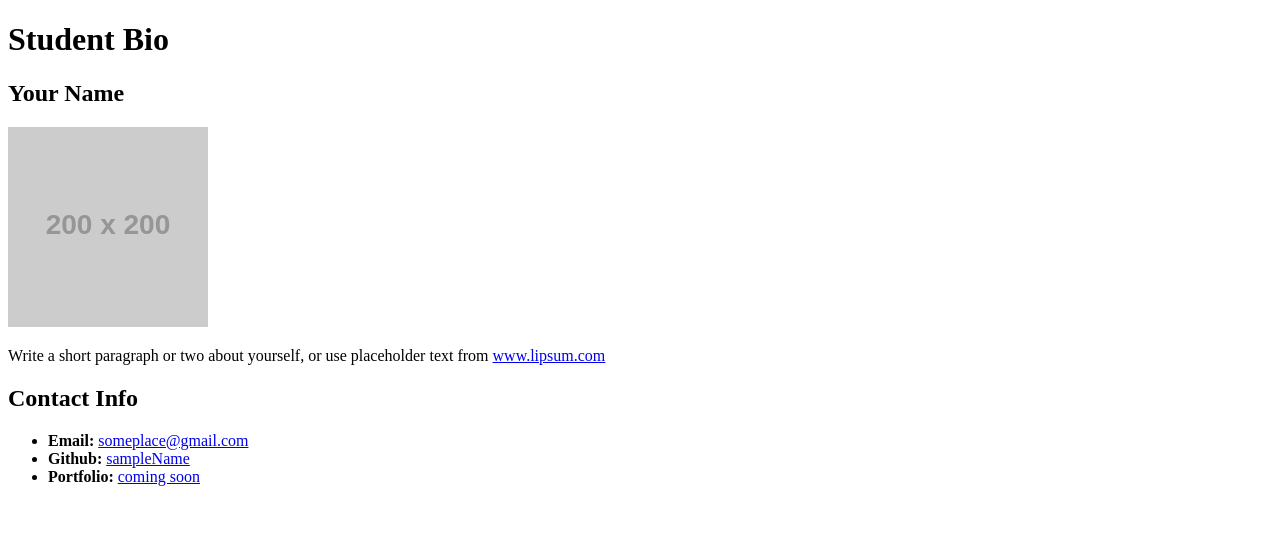
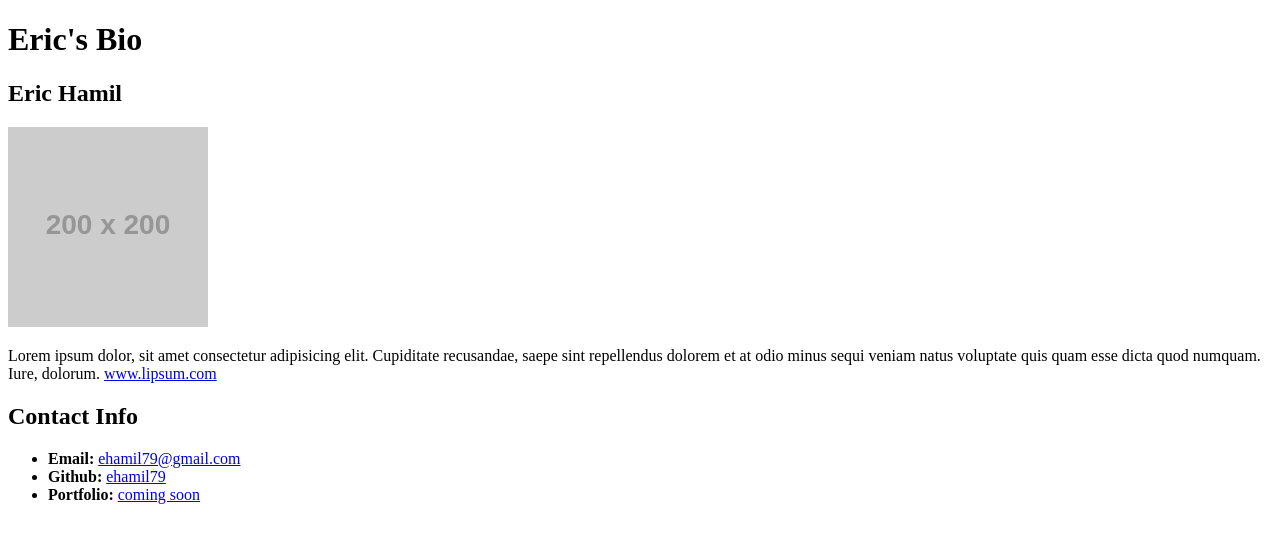
Before and after one commit to ehamil79/Basic-student-bio, a plain HTML site: page index.html in a window 1280 px wide. Drawn offline with Linux system fonts and the light colour scheme; placeholder pictures from the web are drawn by us.

Commit message:
Changed information to me

```diff
--- a/index.html
+++ b/index.html
@@ -3,30 +3,30 @@
 
 <head>
   <meta charset="UTF-8">
-  <title>Basic Bio</title>
+  <title>Eric's Practice Bio</title>
 </head>
 
 <body>
   <header>
-    <h1>Student Bio</h1>
+    <h1>Eric's Bio</h1>
   </header>
 
   <div>
 
     <section>
 
-      <h2>Your Name</h2>
+      <h2>Eric Hamil</h2>
 
-      <img src="https://placehold.it/200x200" alt="Your Name">
+      <img src="https://placehold.it/200x200" alt="Eric Hamil">
 
-      <p>Write a short paragraph or two about yourself, or use placeholder text from <a href="http://www.lipsum.com/">www.lipsum.com</a></p>
+      <p>Lorem ipsum dolor, sit amet consectetur adipisicing elit. Cupiditate recusandae, saepe sint repellendus dolorem et at odio minus sequi veniam natus voluptate quis quam esse dicta quod numquam. Iure, dolorum. <a href="http://www.lipsum.com/">www.lipsum.com</a></p>
     </section>
 
     <section>
       <h2>Contact Info</h2>
       <ul>
-        <li><strong>Email:</strong> <a href="#">someplace@gmail.com</a></li>
-        <li><strong>Github:</strong> <a href="#">sampleName</a></li>
+        <li><strong>Email:</strong> <a href="#">ehamil79@gmail.com</a></li>
+        <li><strong>Github:</strong> <a href="#">ehamil79</a></li>
         <li><strong>Portfolio:</strong> <a href="#">coming soon</a></li>
       </ul>
     </section>
```
